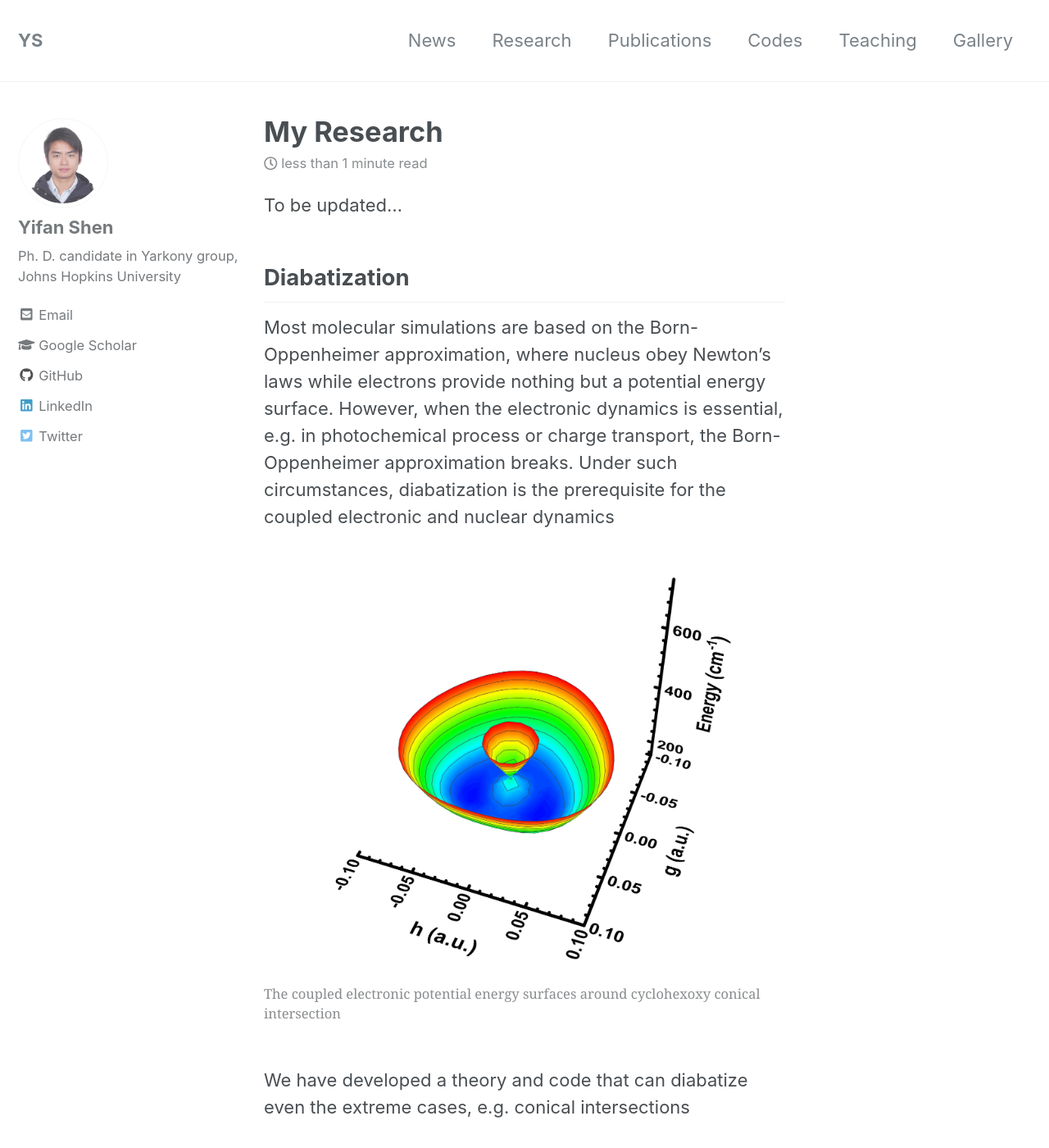
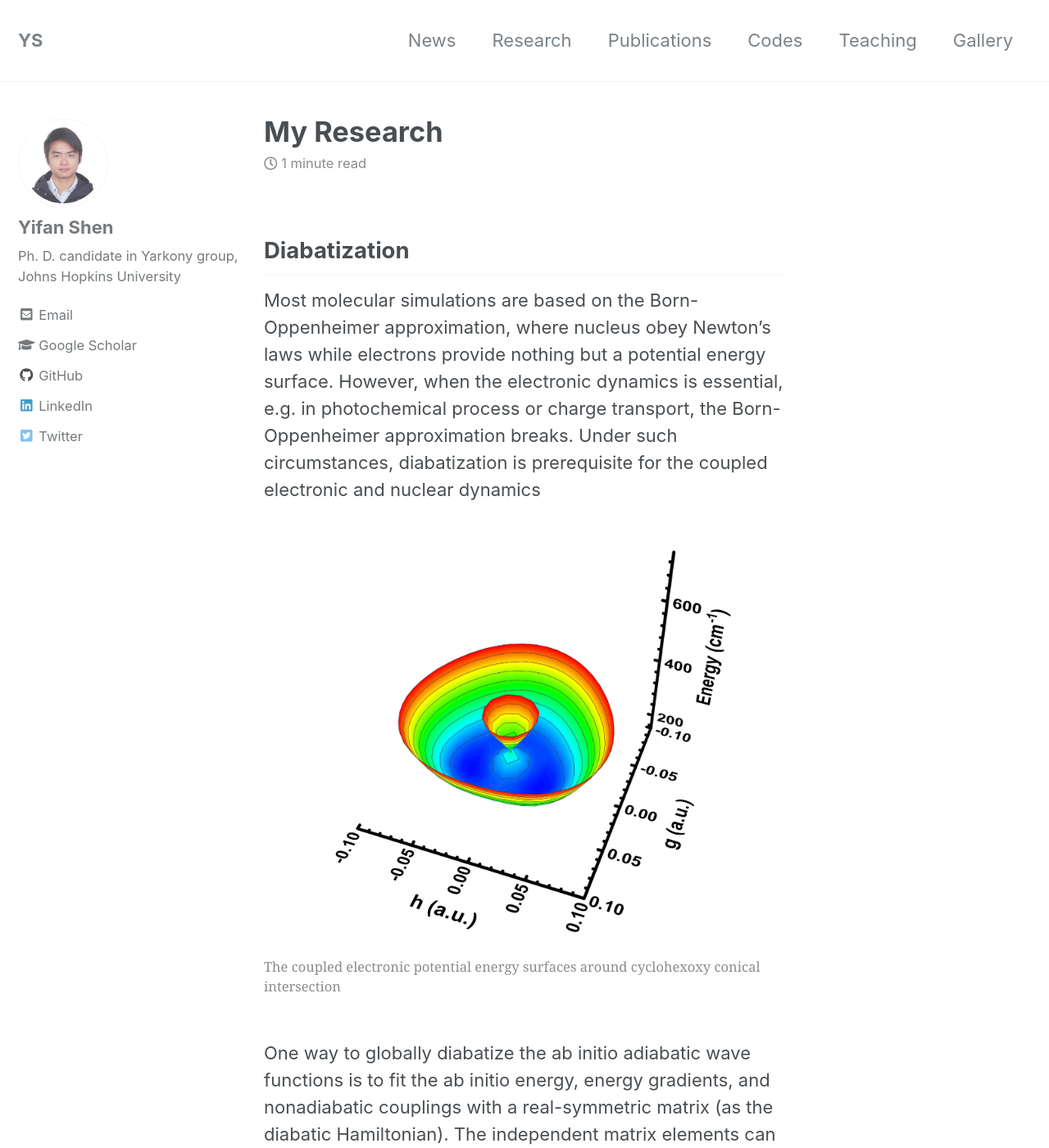
Before and after one commit to YifanShenSZ/YifanShenSZ.github.io, a Jekyll site: the page built from _pages/research.md, in a window 1280 px wide and 1400 px high. Shown: the whole window at 82% size. Built offline with Jekyll 4.4.1, drawn with Linux system fonts in a browser that asks for light colours; nearby versions of some CDN libraries; some of the changed text lies outside the part shown.

Commit message:
update research and about

```diff
--- a/_pages/research.md
+++ b/_pages/research.md
@@ -2,17 +2,17 @@
 layout: single
 title: "My Research"
 permalink: /research/
-date: 2021-6-15
+date: 2021-8-30
 categories: pages
 ---
-To be updated...
-
 ## Diabatization
-Most molecular simulations are based on the Born-Oppenheimer approximation, where nucleus obey Newton's laws while electrons provide nothing but a potential energy surface. However, when the electronic dynamics is essential, e.g. in photochemical process or charge transport, the Born-Oppenheimer approximation breaks. Under such circumstances, diabatization is the prerequisite for the coupled electronic and nuclear dynamics
+Most molecular simulations are based on the Born-Oppenheimer approximation, where nucleus obey Newton's laws while electrons provide nothing but a potential energy surface. However, when the electronic dynamics is essential, e.g. in photochemical process or charge transport, the Born-Oppenheimer approximation breaks. Under such circumstances, diabatization is prerequisite for the coupled electronic and nuclear dynamics
 
 {% include figure image_path="/assets/images/research/cyclohexoxy_double-cone.jpg" caption="The coupled electronic potential energy surfaces around cyclohexoxy conical intersection"%}
 
-We have developed a theory and code that can diabatize even the extreme cases, e.g. conical intersections
+One way to globally diabatize the ab initio adiabatic wave functions is to fit the ab initio energy, energy gradients, and nonadiabatic couplings with a real-symmetric matrix (as the diabatic Hamiltonian). The independent matrix elements can in turn be expanded in arbitrary functional forms, e.g. deep neural networks
+
+We have developed a theory and code that can diabatize even the extreme cases, e.g. conical intersections. We are extending it to photodissociation scenarios
 
 ## Vibronic spectrum
 An example of the coupled electronic and nuclear dynamics is the vibronic spectrum, where spectroscopy measures the transition between the coupled vibrational and electronic (vib-ronic) states
@@ -20,3 +20,10 @@ An example of the coupled electronic and nuclear dynamics is the vibronic spectr
 {% include figure image_path="/assets/images/research/cyclohexoxy_spectrum.png" caption="The photoelectron spectrum of cyclohexoxy"%}
 
 Since spectroscopy is governed by quantum mechanics, the simulation used to be limited to extremely small molecules (less than 10 atoms). We have developed a theory and code that can treat 18+ atoms. Our upper limit has not been reached yet, so we are still trying out larger and larger molecules
+
+## Semiclassical Moyal Dynamics
+Nuclei is usually considered classical because of its mass. However, in the coupled electronic and nuclear dynamics, a classical description of nuclear dynamics misses out quantum mechanical electronic-nuclear couplings, e.g. quantum coherence. Other than adding an ad hoc coupling, a quantum mechanical or a semiclassical description is the only way. Since quantum mechanics is cursed by dimensionality, semiclassical mechanics is the theory for the next generation.
+
+{% include figure image_path="/assets/images/publications/2018jcp_SMD.jpeg" caption="The tunneling in a double well"%}
+
+We have derived a semiclassical Moyal dynamics theory from phase-space formulation of quantum mechanics. We are working to improve its robustness and efficiency
```
Also changed, not shown: _pages/about.md (+2 -2 lines), _pages/news.md (+2 -2 lines).
